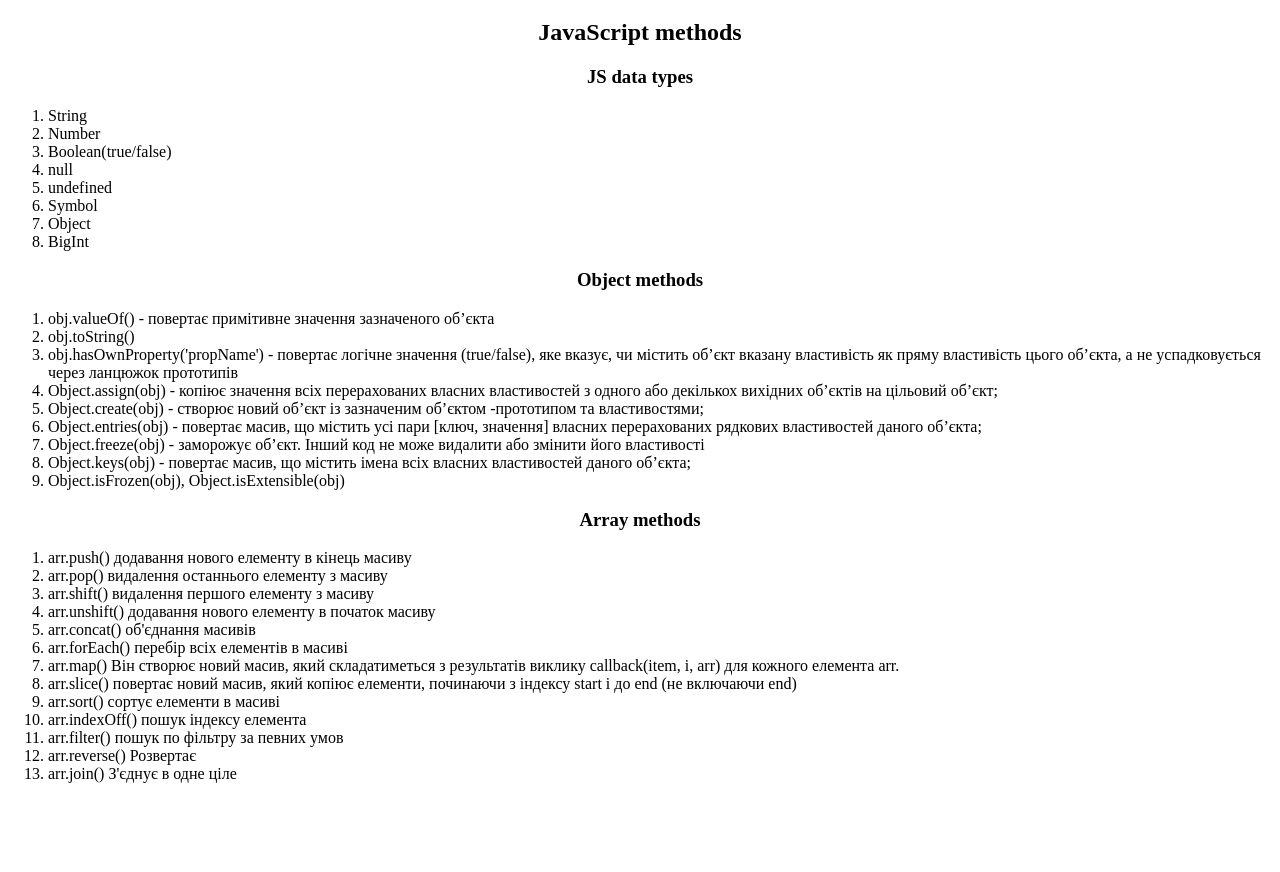
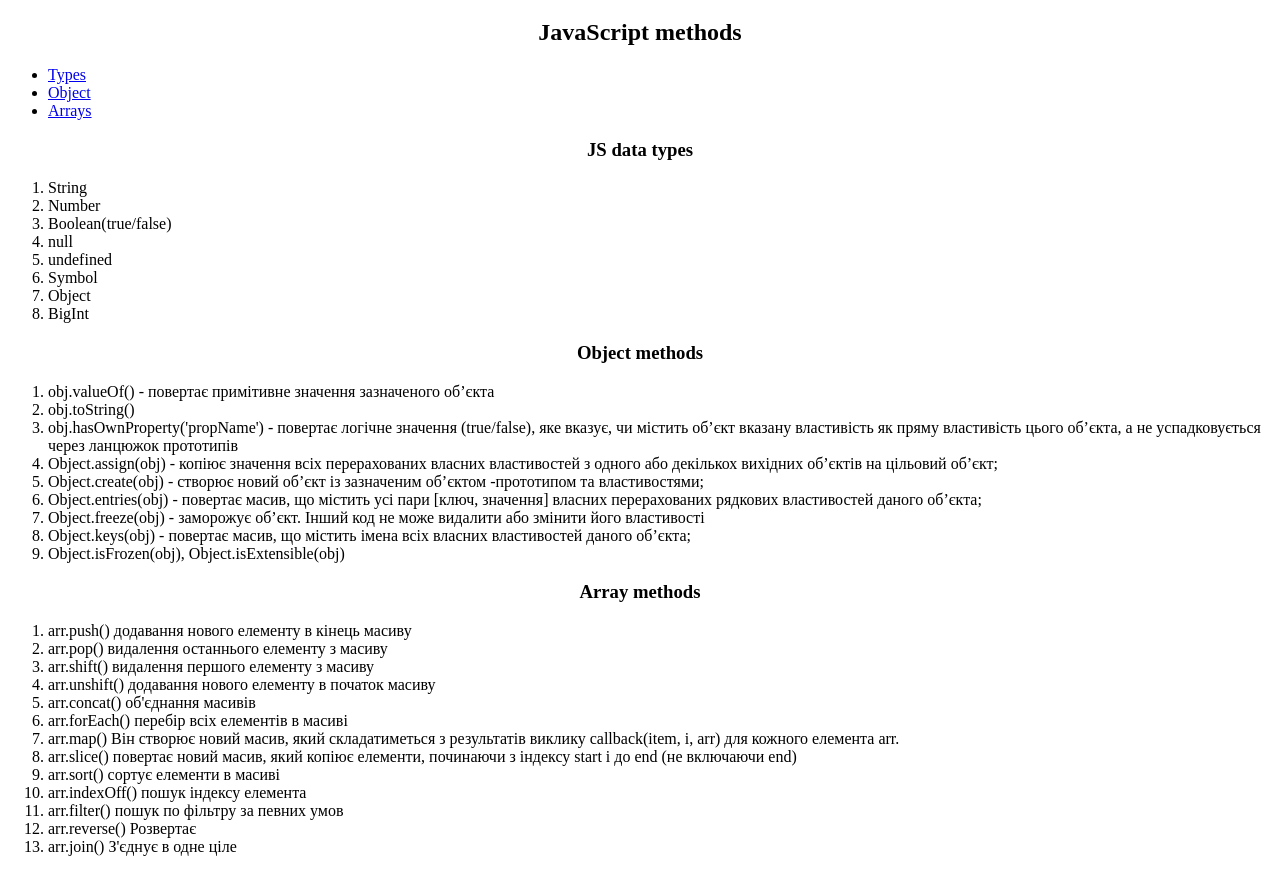
Before and after one commit to HorbachovVL/Crash-Course-JS, a plain HTML site: page coursepractice/index.html in a window 1280 px wide. Shown: the part 61-933 px from the top of the page. Before the commit the page ends 860 px from the top, so only its background shows below. Drawn offline with Linux system fonts and the light colour scheme.

Commit message:
minor changes

```diff
--- a/coursepractice/function.js
+++ b/coursepractice/function.js
@@ -170,8 +170,6 @@ function valueByKeyInObject(key, obj = {}) {
     return newObj;
 }
 
-console.log(valueByKeyInObject('name', human));
-
 const music = {
     band: 'Evanescence',
     vocalist: 'Amy Lee'
--- a/coursepractice/index.html
+++ b/coursepractice/index.html
@@ -11,11 +11,22 @@
         text-align: center;
     }
 </style>
+<div>
     <h1 class="center" style="text-align: center;">JS Crash Course</h1>
     <h2 class="center">JavaScript methods</h2>
+</div>
+<div>
+    <nav>
+        <ul>
+            <li><a href="#types">Types</a></li>
+            <li><a href="#object">Object</a></li>
+            <li><a href="#array">Arrays</a></li>
+        </ul>
+    </nav>
+</div>
 <div>
     <h3 class="center">JS data types</h3>
-    <ol>
+    <ol id="types">
         <li>String</li>
         <li>Number</li>
         <li>Boolean(true/false)</li>
@@ -28,7 +39,7 @@
 </div>
 <div>
     <h3 class="center">Object methods</h3>
-    <ol>
+    <ol id="object">
         <li>obj.valueOf()  - повертає примітивне значення зазначеного об’єкта</li>
         <li>obj.toString() </li>
         <li>obj.hasOwnProperty('propName') - повертає логічне значення (true/false), яке вказує, чи містить об’єкт вказану властивість як пряму властивість цього об’єкта, а не успадковується через ланцюжок прототипів</li>
@@ -42,7 +53,7 @@
 </div>
 <div>
     <h3 class="center">Array methods</h3>
-    <ol>
+    <ol id="array">
        <li>arr.push() додавання нового елементу в кінець масиву</li>
        <li>arr.pop() видалення останнього елементу з масиву</li>
        <li>arr.shift() видалення першого елементу з масиву</li>
--- a/coursepractice/sandbox.js
+++ b/coursepractice/sandbox.js
@@ -106,15 +106,12 @@ function calculateFigureArea(figureType, a, b) {
   switch (figureType) {
     case "square":
       return a * a
-      break;
     case "circle":
       return a * a * Math.PI;
-      break;
     case "rectangle":
       return a * b;
-      break;
     default:
-      return 'Something went wrong'
+      return 'Something go wrong'
   }
 };
 
```
